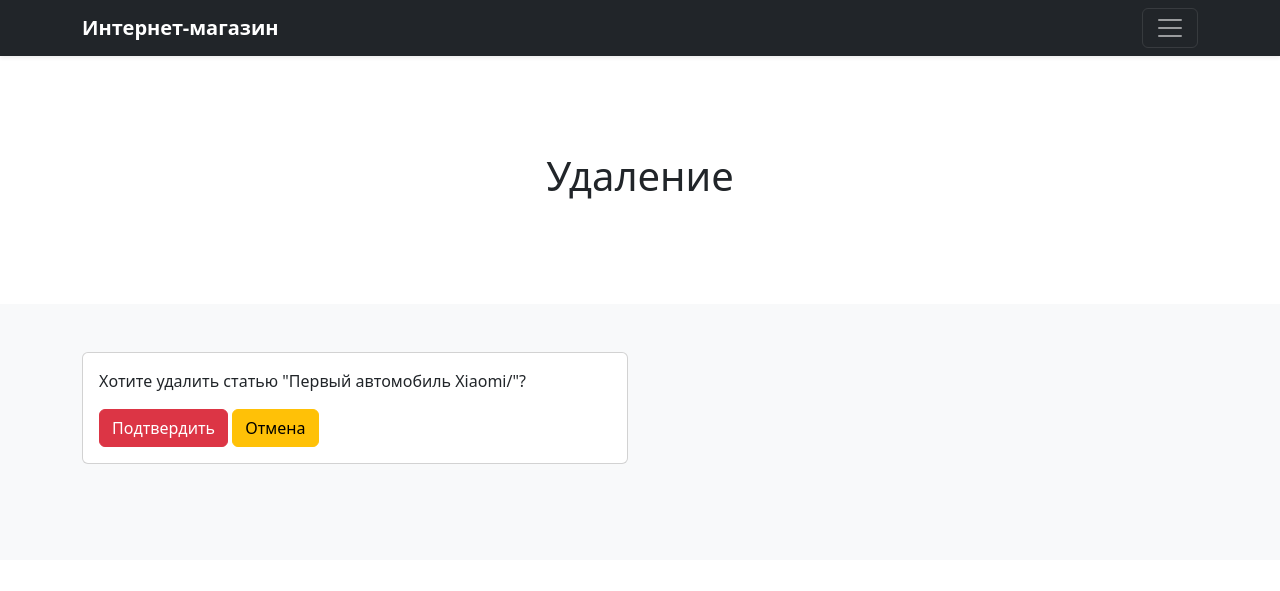
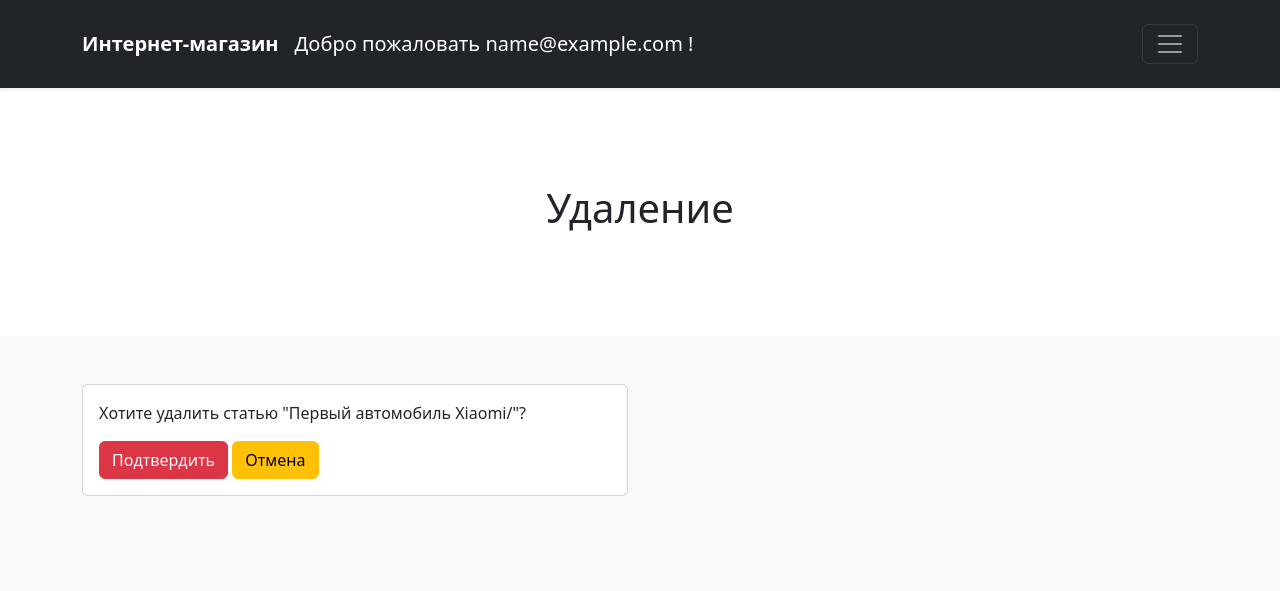
Before and after one commit to vlad-prist/hw_19.2_django, a Django app: page /blog/delete/2 in a window 1280 px wide. Shown: the top 591 px of the page. Run offline with Django 5.2, Linux system fonts and the light colour scheme; the visitor is signed in with stand-in values (Sample User, id 1); data comes from the database, SQL or seed files in the repository.

Commit message:
Добавление приветствия для авторизованного пользователя

```diff
--- a/catalog/templates/catalog/includes/inc_main_menu.html
+++ b/catalog/templates/catalog/includes/inc_main_menu.html
@@ -22,8 +22,12 @@
 <div class="navbar navbar-dark bg-dark shadow-sm">
     <div class="container">
         <a href="#" class="navbar-brand d-flex align-items-center">
-
             <strong>Интернет-магазин</strong>
+            {% if user.is_authenticated %}
+            <div class="col">
+                <div class="p-3">Добро пожаловать {{ user }} !</div>
+                {% endif %}
+            </div>
         </a>
         <button class="navbar-toggler" type="button" data-bs-toggle="collapse" data-bs-target="#navbarHeader"
                 aria-controls="navbarHeader" aria-expanded="false" aria-label="Toggle navigation">
```
